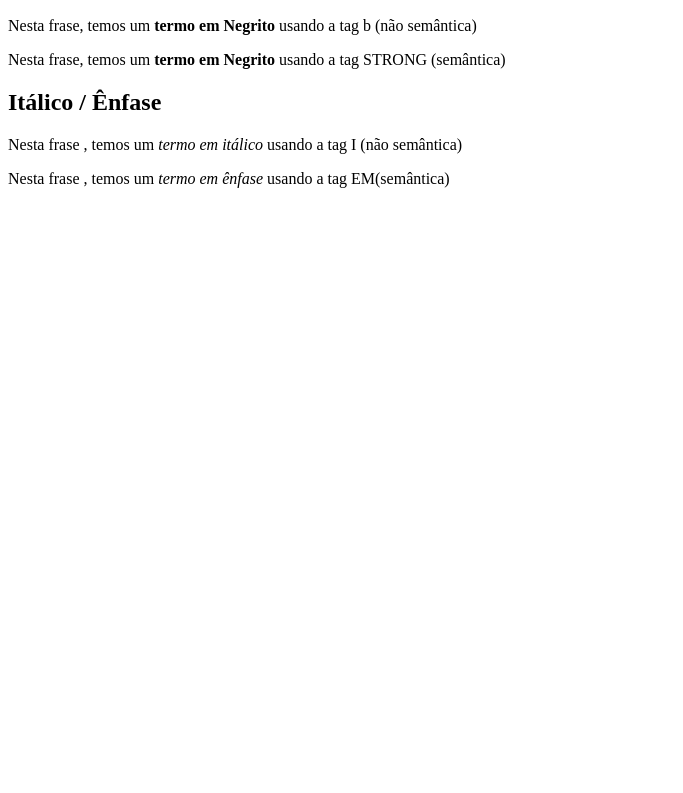
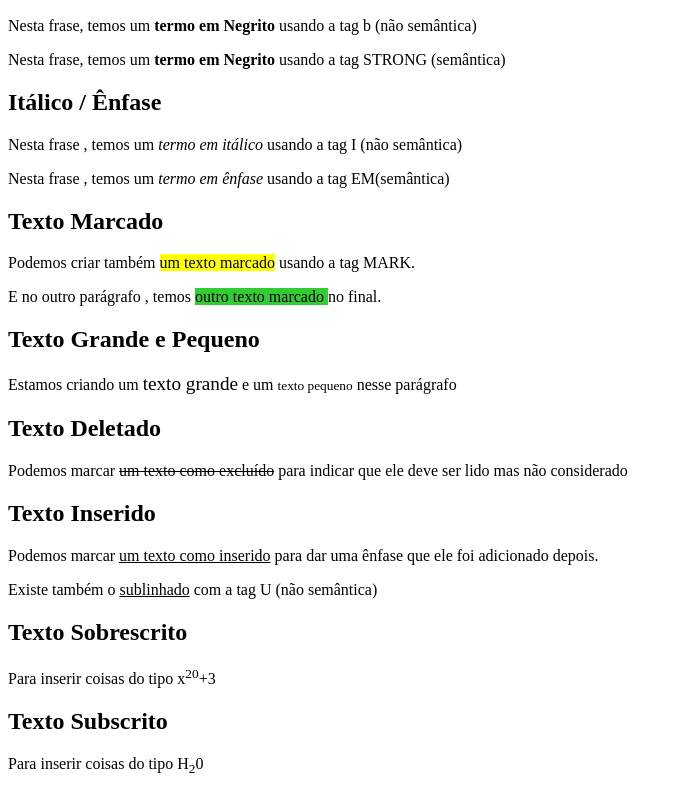
Before and after one commit to Gabriel02ps/Estudos-em-HTML5-e-CSS3, a plain HTML site: page ex008/index.html in a window 1280 px wide. Shown: the part 110-903 px from the top of the page, without its empty margins (0-683 px from the left). Before the commit the page ends 800 px from the top, so only its background shows below. Drawn offline with Linux system fonts and the light colour scheme.

Commit message:
Formatações de Textos

```diff
--- a/ex008/index.html
+++ b/ex008/index.html
@@ -4,6 +4,11 @@
     <meta charset="UTF-8">
     <meta name="viewport" content="width=device-width, initial-scale=1.0">
     <title>Formatação de Textos</title>
+    <style>
+        mark{
+            background-color: limegreen;
+        }
+    </style>
 </head>
 <body>
     <h1>Principais formatações</h1>
@@ -15,6 +20,20 @@
     <p>
         Nesta frase , temos um <em>termo em ênfase</em> usando a tag EM(semântica)
     </p>
+    <h2>Texto Marcado</h2>
+    <p>Podemos criar também <mark style="background-color: yellow;">um texto marcado</mark> usando a tag MARK.</p>
+    <p>E no outro parágrafo , temos <mark>outro texto marcado </mark>no final.</p>
+    <h2>Texto Grande e Pequeno</h2>
+    <p>Estamos criando um <big>texto grande</big> e um <small>texto pequeno</small> nesse parágrafo</p>
+    <h2>Texto Deletado</h2>
+    <p>Podemos marcar <del>um texto como excluído</del> para indicar que ele deve ser lido mas não considerado</p>
+    <h2>Texto Inserido</h2>
+    <p>Podemos marcar <ins>um texto como inserido</ins> para dar uma ênfase que ele foi adicionado depois.</p>
+    <p>Existe também o <u>sublinhado</u> com a tag U (não semântica)</p>
+    <h2>Texto Sobrescrito</h2>
+    <p>Para inserir coisas do tipo x<sup>20</sup>+3</p>
+    <h2>Texto Subscrito</h2>
+    <p>Para inserir coisas do tipo H<sub>2</sub>0</p>
 </body>
 </html>
 
```
